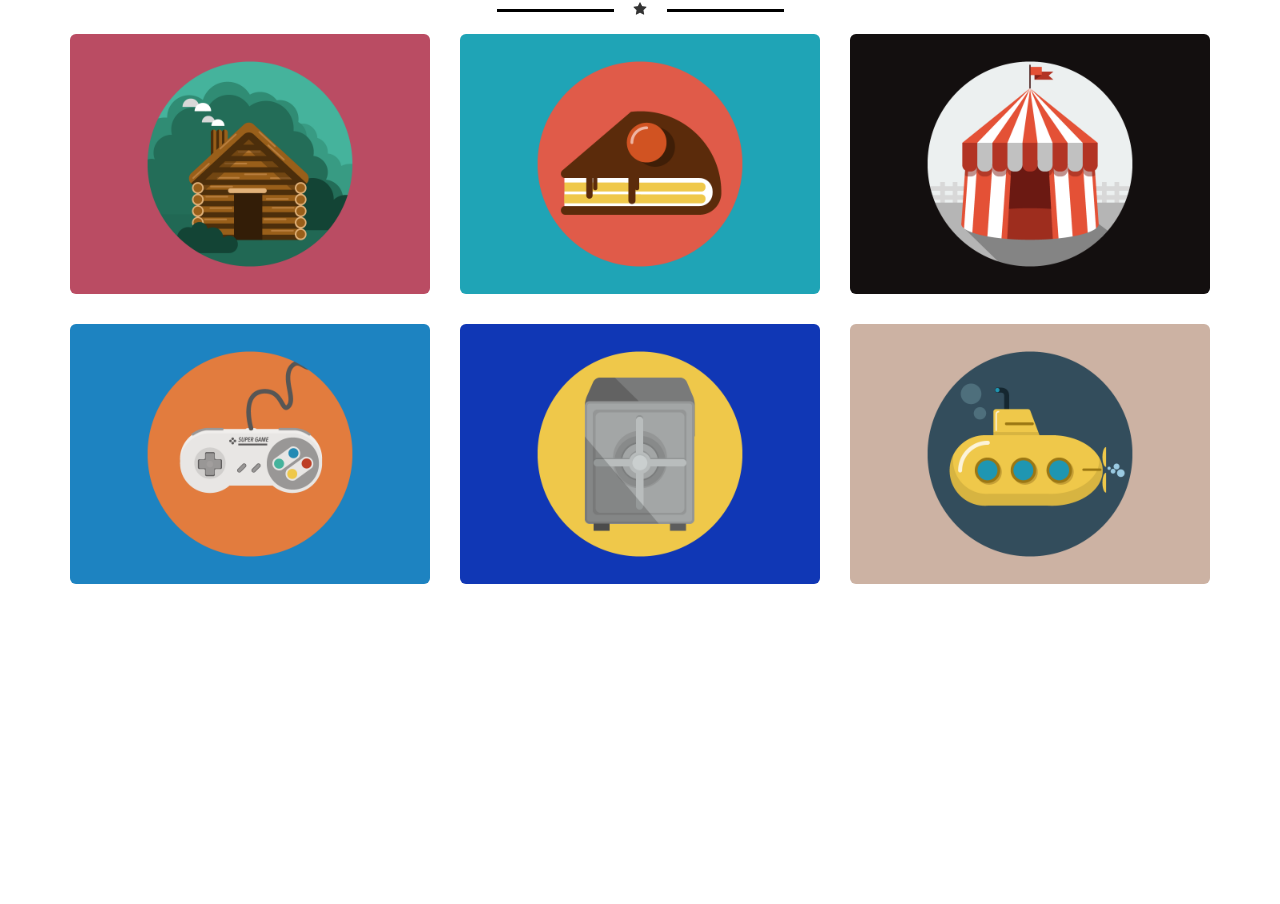
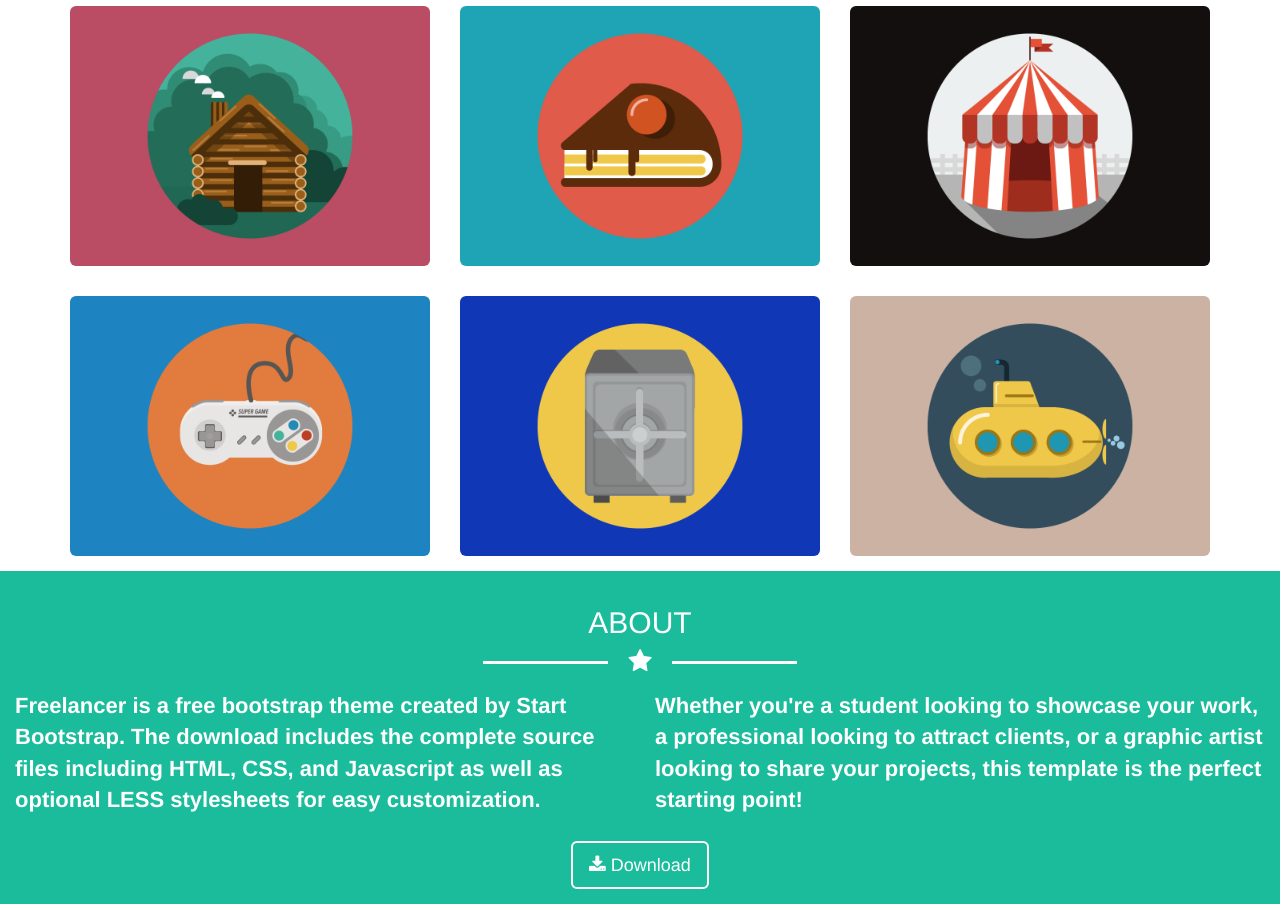
Before and after one commit to AlexAsole/html-css-bootstrap-freelancer, a plain HTML site: page index.html in a window 1280 px wide. Shown: the part 544-1448 px from the top of the page. Before the commit the page ends 1143 px from the top, so only its background shows below. Drawn offline with nearby package versions, Linux system fonts and the light colour scheme.

Commit message:
second content v1.0

```diff
--- a/css/style.css
+++ b/css/style.css
@@ -3,13 +3,15 @@ nav{
   background-color: #2c3e50;
 }
 .intestazione{
-  height: 400px;
+  font-size: 25px;
+  padding-top: 15px;
+}
+.sfondo{
   background-color: #1abc9c;
-  text-align: center;
-  text-transform: uppercase;
+  color: #fff;
+}
+.star{
   font-size: 25px;
-  color: #fff;
-  padding-top: 15px;
 }
 .intestazione img{
   height: 200px;
@@ -20,7 +22,7 @@ nav{
   background-color: #fff;
   width: 10%;
   display: inline-block;
-  vertical-align: middle;
+  vertical-align: super;
   margin:  0 20px;
 }
 .content [class*="col-"]{
@@ -30,3 +32,15 @@ nav{
 .content .line::after, .content .line::before{
   background-color: #000;
 }
+.about  p{
+  font-size: 22px;
+  padding: 15px 0;
+}
+.inverted{
+  background: transparent;
+  border: 2px solid #fff;
+  color: #fff;
+}
+.about{
+  padding: 15px 0;
+}
--- a/index.html
+++ b/index.html
@@ -18,10 +18,10 @@
     </div>
       <!-- jumbotron -->
       <div class="row">
-        <div class="col-xs-12 intestazione ">
+        <div class="col-xs-12 intestazione sfondo text-uppercase text-center ">
           <img src="img/avataaars.svg" alt="">
           <h1>start bootstrap</h1>
-          <div class="line"><i class="fa fa-star" aria-hidden="true"></i></div>
+          <div class="line"><i class="fa fa-star star" aria-hidden="true"></i></div>
           <p>graphic artist - web designer - illustrator</p>
         </div>
       </div>
@@ -30,7 +30,7 @@
       <div class="container content">
         <div class="row text-center text-uppercase">
             <h2>portfolio</h2>
-            <div class="line"><i class="fa fa-star" aria-hidden="true"></i></div>
+            <div class="line"><i class="fa fa-star star" aria-hidden="true"></i></div>
         </div>
         <div class="row content">
           <div class="col-xs-12 col-sm-6 col-md-4"><img class="img-responsive img-rounded" src="img/home.png" alt=""></div>
@@ -40,8 +40,28 @@
           <div class="col-xs-12 col-sm-6 col-md-4"><img class="img-responsive img-rounded" src="img/safe.png" alt=""></div>
           <div class="col-xs-12 col-sm-6 col-md-4"><img class="img-responsive img-rounded" src="img/submarine.png" alt=""></div>
         </div>
+      </div>
       <!-- end primo container -->
+      <!-- secondo container -->
+      <div class="row sfondo about">
+        <div class="col-xs-12 text-center">
+          <h2 class="text-uppercase">about</h2>
+          <div class="line"><i class="fa fa-star star" aria-hidden="true"></i></div>
+          <div class="row">
+            <div class="col-xs-6 col-xs-offset-3 col-sm-6 col-sm-offset-0">
+              <p class="text-left"><strong>Freelancer is a free bootstrap theme created by Start Bootstrap. The download includes the complete source files including HTML, CSS, and Javascript as well as optional LESS stylesheets for easy customization.</strong></p>
+            </div>
+            <div class="col-xs-6 col-xs-offset-3 col-sm-6 col-sm-offset-0">
+              <p class="text-left"><strong>Whether you're a student looking to showcase your work, a professional looking to attract clients, or a graphic artist looking to share your projects, this template is the perfect starting point!</strong></p>
+            </div>
+          </div>
+          <div class="row">
+            <div class="col-xs-12">
+              <a class="btn btn-default btn-lg inverted" href="#"><i class="fa fa-download" aria-hidden="true"></i>   Download</a>
+            </div>
+          </div>
+        </div>
       </div>
-    </div>
+      <!-- end secondo container -->
   </body>
 </html>
```
